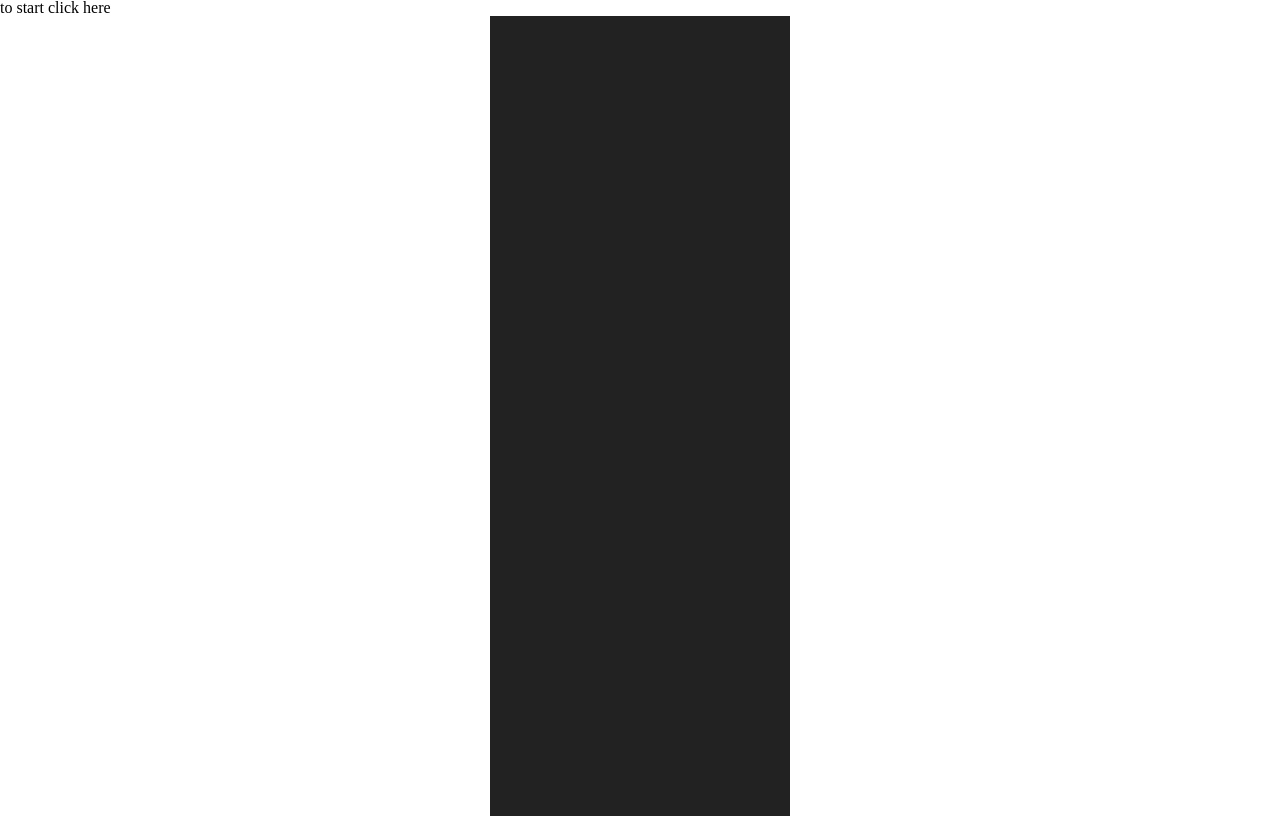
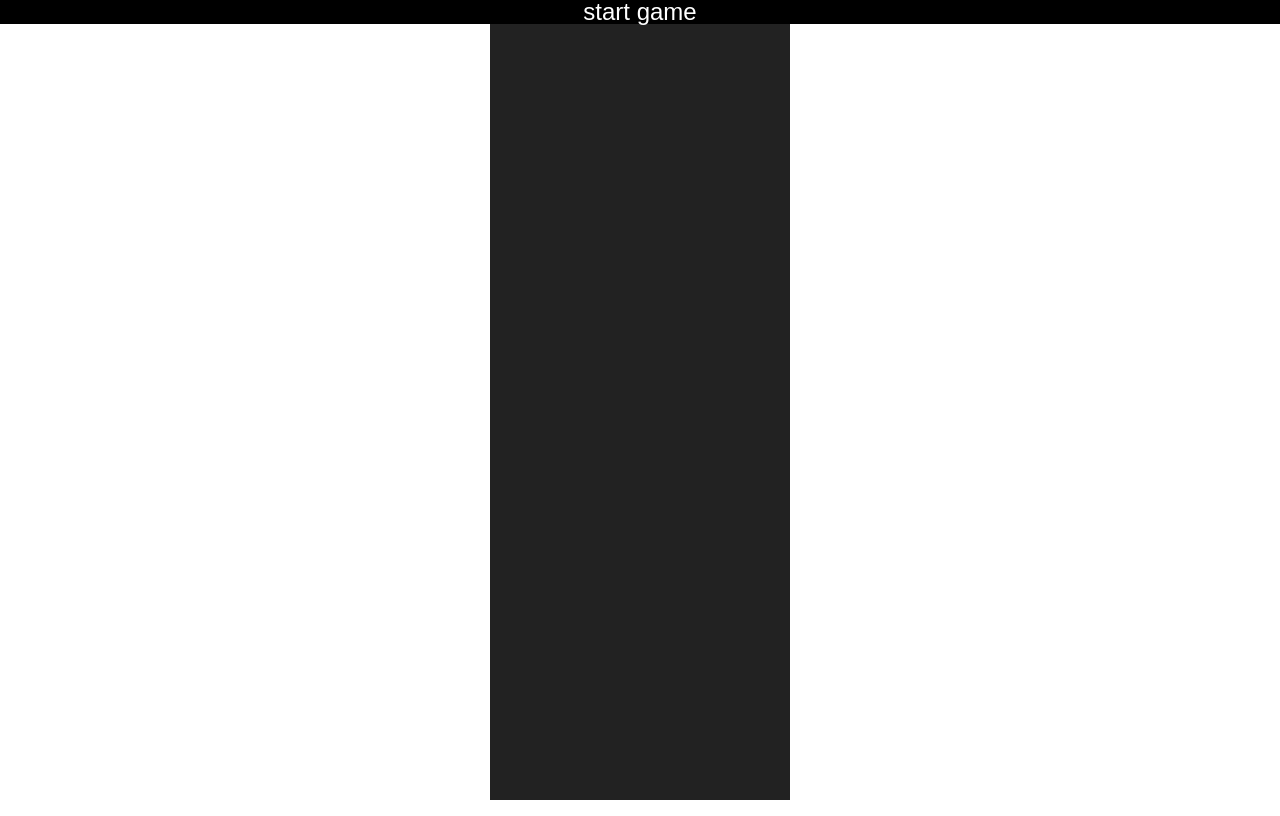
Before and after one commit to MuhortovAA/js_workshop3, a plain HTML site: page index.html in a window 1280 px wide. Drawn offline with Linux system fonts and the light colour scheme.

Commit message:
add  botom style

```diff
--- a/index.html
+++ b/index.html
@@ -8,7 +8,7 @@
 </head>
 <body>
     <div class="game">
-        <div class="start">to start click here</div>
+        <div class="start">start game</div>
         <div class="gameArea"></div>
     </div>
     <script src="./main.js"></script>
--- a/main.js
+++ b/main.js
@@ -43,8 +43,8 @@ function startGame() {
         const enemy = document.createElement('div');
         enemy.classList.add('enemy');
         enemy.y = -100 * setting.traffic * (i + 1);
-        enemy.style.left = Math.floor(Math.random() * (gameArea.offsetWidth-50)) + 'px';
-        enemy.style.background='transparent url(./image/enemy2.png) center / cover no-repeat';
+        enemy.style.left = Math.floor(Math.random() * (gameArea.offsetWidth - 50)) + 'px';
+        enemy.style.background = 'transparent url(./image/enemy2.png) center / cover no-repeat';
         enemy.style.top = enemy.y + 'px';
         gameArea.appendChild(enemy);
     }
@@ -108,11 +108,19 @@ function moveRoad() {
 function moveEnemy() {
     let enemy = document.querySelectorAll('.enemy');
     enemy.forEach(function (item) {
+        let carRect = car.getBoundingClientRect();
+        let enemyRect = item.getBoundingClientRect();
+        if (carRect.top <= enemyRect.bottom &&
+            carRect.right >= enemyRect.left &&
+            carRect.left <= enemyRect.right &&
+            carRect.bottom >= enemyRect.top) {
+            setting.start = false;
+        }
         item.y += setting.speed / 2;
         item.style.top = item.y + 'px';
         if (item.y > document.documentElement.clientHeight) {
             item.y = -100 * setting.traffic;
-            item.style.left = Math.floor(Math.random() * (gameArea.offsetWidth-50)) + 'px';
+            item.style.left = Math.floor(Math.random() * (gameArea.offsetWidth - 50)) + 'px';
         }
 
 
--- a/style.css
+++ b/style.css
@@ -81,3 +81,17 @@ table {
     background: #fff;
     left: 145px;
 }
+.start{
+    position:absolute;
+    left:0;
+    top:0;
+    width:100%;
+    margin:0;
+    text-align:center;
+    z-index:200;
+    color:#fff;
+    font-size:1.5rem;
+    background: black;
+    cursor:pointer;
+    font-family: sans-serif;
+}
```
